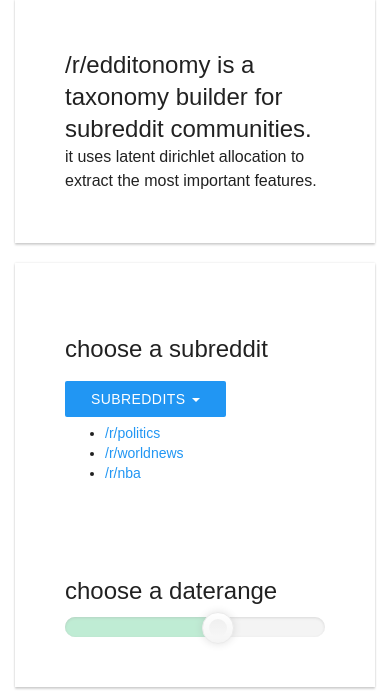
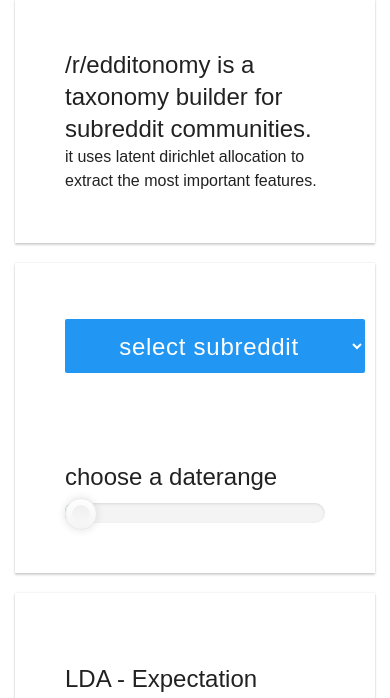
Before and after one commit to biterbilen/redditonomy, a Flask app: page / in a window 390 px wide. Shown: the part 127-825 px from the top of the page. Run offline with Flask 2, Linux system fonts and the light colour scheme; some libraries are stand-ins or nearby versions.

Commit message:
cleaning up ui a bit more

```diff
--- a/redditonomy/templates/home.html
+++ b/redditonomy/templates/home.html
@@ -22,6 +22,7 @@
             </tr>
         </table>
     </div>
+
     <div class="mui-container" style="margin: 50px auto; margin-bottom: 0;">
         <div class="mui-panel" style="padding: 50px;">
             <div class="mui--text-headline">
@@ -32,33 +33,26 @@
             </div>
         </div>
     </div>
-    {% set panel = True %}
-    {% if panel %}
+
+    {% set subreddits = ['/r/politics', '/r/worldnews', '/r/nba'] %}
     <div class="mui-container" style="margin: 50px auto; margin-top: 0;">
         <div class="mui-row">
             <div class="mui-col-sm-12 mui-col-md-12 mui-col-lg-12">
                 <div class="mui-panel" style="padding: 50px;">
                     <div class="mui-row">
                         <div class="mui-col-sm-8 mui-col-md-8 mui-col-lg-8">
-                            <h2>choose a subreddit</h2>
-                            <div class="mui-dropdown">
-                                <button id='subreddit-selector' class="mui-btn mui-btn--primary" data-toggle="dropdown">
-                                    subreddits
-                                    <span class="mui-caret"></span>
-                                </button>
-                                {% set subreddits = ['/r/politics', '/r/worldnews', '/r/nba'] %}
-                                <ul class="dropdown_menu">
+                            <select id='subreddit-selector' class="mui-btn mui-btn--large mui-btn--primary" name="dropdown" style="font-size: 24px; text-transform: lowercase; width: 300px;">
+                                <option value=None>select subreddit</option>
                                 {% for subreddit in subreddits %}
-                                    <li><a href="#">{{ subreddit }}</a></li>
+                                <option>{{ subreddit }}</option>
                                 {% endfor %}
-                                </ul>
+                            </select>
                         </div>
-                        </div>
-                        <div id='status' class="mui-col-sm-4 mui-col-md-4 mui-col-lg-4">
-                            <h2>
+                        <div class="mui-col-sm-4 mui-col-md-4 mui-col-lg-4">
+                            <h2 id="info" class="mui--text-accent-secondary">
+                                <span id="subreddit"></span>
+                                <br/>
                                 <span id="date"></span>
-                                <br/>
-                                <span id="subreddit"></span>
                             </h2>
                         </div>
                     </div>
@@ -66,7 +60,7 @@
                         <div class="mui-col-sm-12 mui-col-md-12 mui-col-lg-12">
                             <h2>choose a daterange</h2>
                             <div id="rangeslider-wrapper" class="rangeslider-wrap">
-                                <input type="range" min="0" max="5" step="1" labels="0, 1, 2, 3, 4, 5" disabled>
+                                <input type="range" min="0" max="0" disabled>
                             </div>
                         </div>
                     </div>
@@ -134,15 +128,17 @@
                 </div>
             </div>
         </div>
-    {% endif %}
+    </div>
 </body>
 
 <script>
  $(document).ready(function() {
     initialize_slider();
 
-    $('#subreddit-selector').on('click', function() {
-        var subreddit = 'politics';
+    $('#subreddit-selector').on('change', function() {
+        if (this.value) {
+            var subreddit = this.value.split('/')[2];
+
             $(document).data('subreddit', subreddit);
 
             $.ajax({
@@ -173,8 +169,12 @@
 
             var numweeks = results.length - 1;
             $('#rangeslider-wrapper').empty()
-                                .html('<input type="range" min="0" max="' + numweeks + '" step="1">');
+                                    .html('<input type="range" value="0" min="0" max="' + numweeks + '" step="1">');
             initialize_slider();
+        } else {
+            $('#subreddit').text();
+            $('#date').text();
+        }
     });
 });
 
@@ -194,23 +194,7 @@
         handleClass: 'rangeslider__handle',
 
         // Callback function
-        onInit: function() {
-        $rangeEl = this.$range;
-        // add value label to handle
-        var $handle = $rangeEl.find('.rangeslider__handle');
-    //      var handleValue = '<div class="rangeslider__handle__value">' + this.value + '</div>';
-    //      $handle.append(handleValue);
-
-    //      // get range index labels
-    //      var rangeLabels = this.$element.attr('labels');
-    //      rangeLabels = rangeLabels.split(', ');
-    //
-    //      // add labels
-    //      $rangeEl.append('<div class="rangeslider__labels"></div>');
-    //      $(rangeLabels).each(function(index, value) {
-    //        $rangeEl.find('.rangeslider__labels').append('<span class="rangeslider__labels__label">' + value + '</span>');
-    //      })
-        },
+        onInit: function() {},
 
         // Callback function
         onSlide: function(position, value) {
```
Lines whose indentation alone changed are shown as unchanged.
